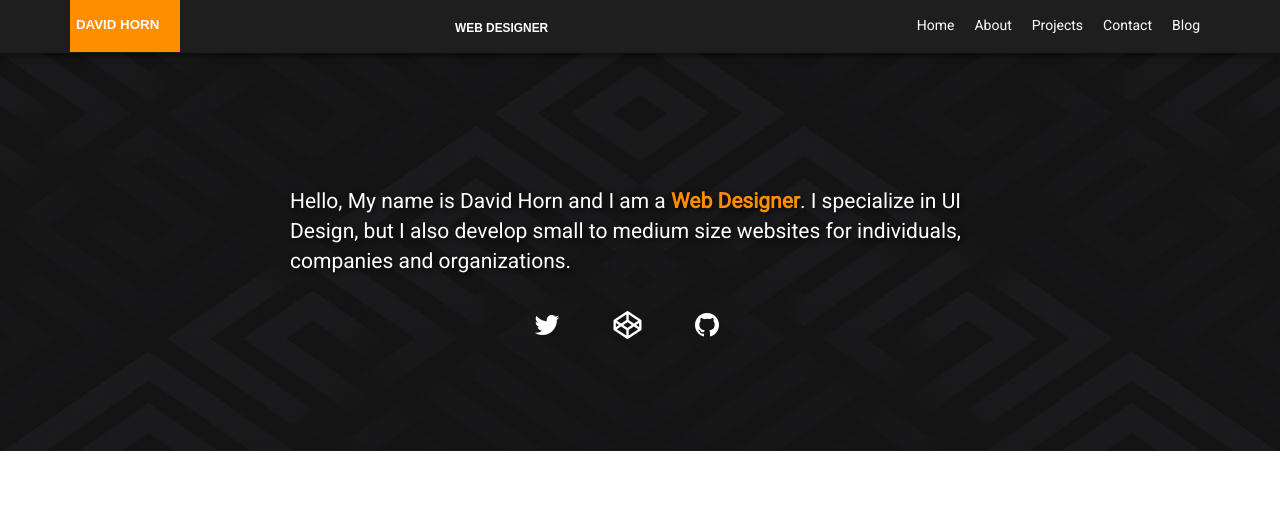
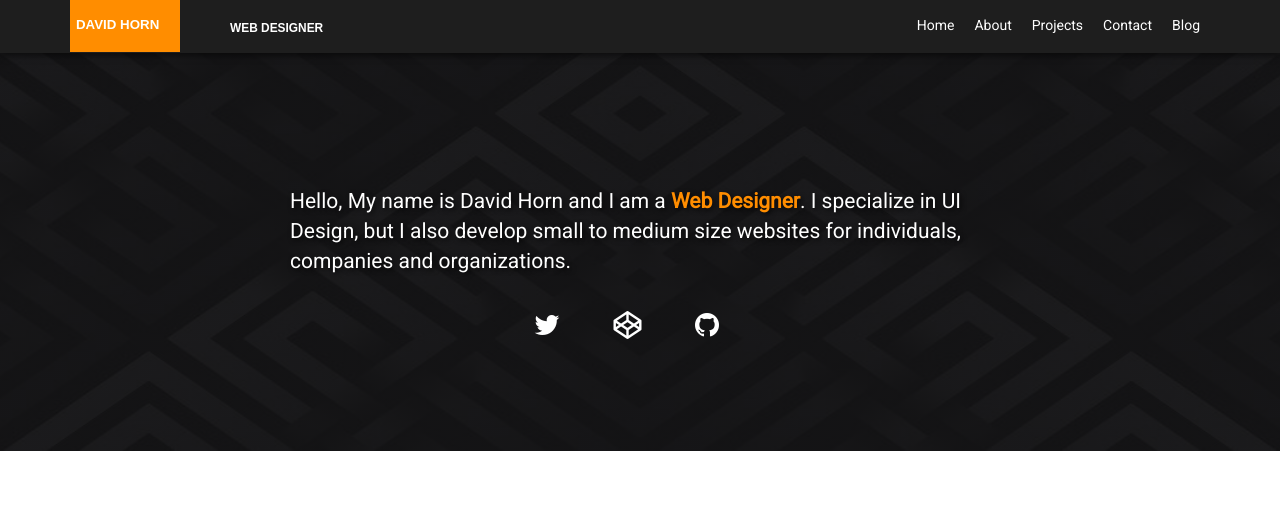
Before and after one commit to davidh6164/davidh6164.github.io, a Jekyll site: the page built from index.md, in a window 1280 px wide and 1400 px high. Shown: the top 520 px of the window. Built offline with Jekyll 4.4.1, drawn with Linux system fonts in a browser that asks for light colours; nearby versions of some CDN libraries; library files that are not in the unit come from our copies; a script that is not in the unit is left out.

Commit message:
Add files via upload

```diff
--- a/assets/style.css
+++ b/assets/style.css
@@ -134,7 +134,7 @@ body,
 }
 .logo-sub-heading {
     top: 20px;
-    left: 150px;
+    left: 50px;
     font-size: 0.85em;
     float:left;
     position:relative;
@@ -709,9 +709,6 @@ footer h5 {
 		}
 	}
 	@media all and (min-width: 52.5em) {
-        .logo-sub-heading {
-            left: 275px;
-        }
 		.david-nav, .david-nav ul {
 			width: 19.3333vw
 		}
```
Also changed, not shown: assets/blue-fox-furnishings.png (added).
